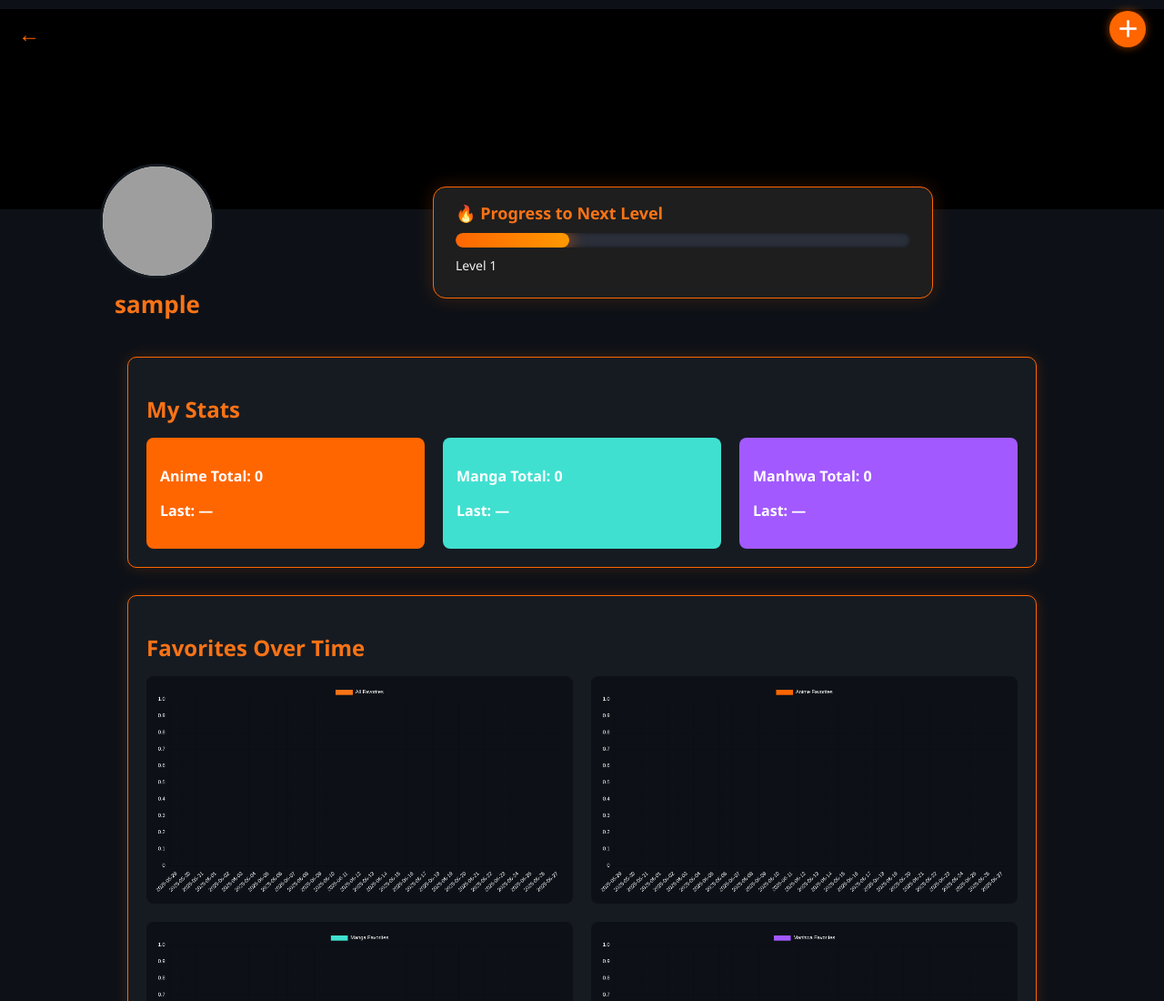
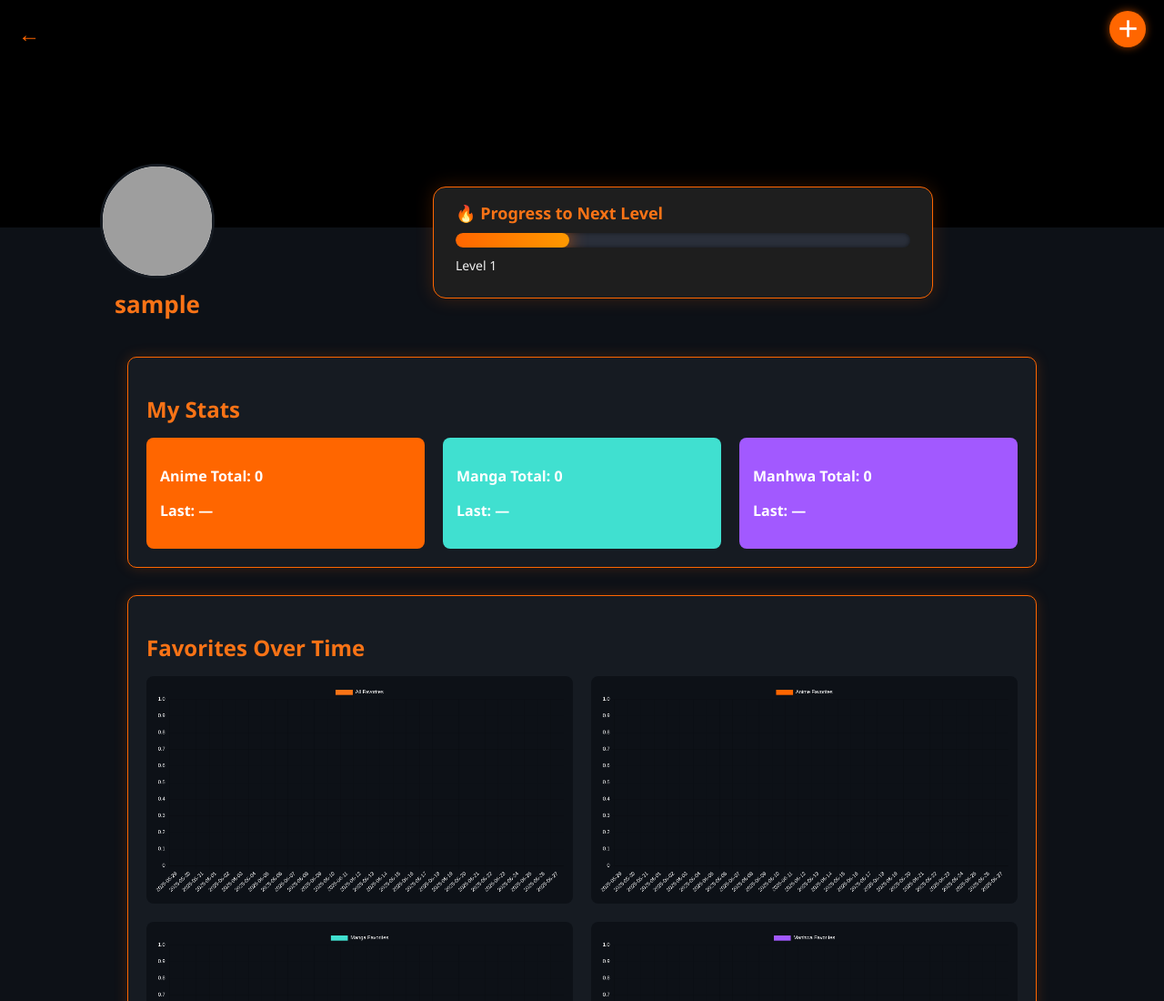
Before and after one commit to keshavkdas/anime-hub, a plain HTML site: page profile.html in a window 1280 px wide. Shown: the top 1100 px of the page at 91% size. Drawn offline with nearby package versions, Linux system fonts and the light colour scheme; no server answers; sample sign-in values are in the browser's storage; grey boxes are pictures that could not be loaded.

Commit message:
Update profile.html

```diff
--- a/profile.html
+++ b/profile.html
@@ -27,10 +27,10 @@
 
 .banner {
   position: absolute;
-  top: 10px;
+  top: 0px;
   left: 0;
   width: 100%;
-  height: 220px;
+  height: 250px;
   background-color: black;
   background-size: cover;
   background-position: center;
```
